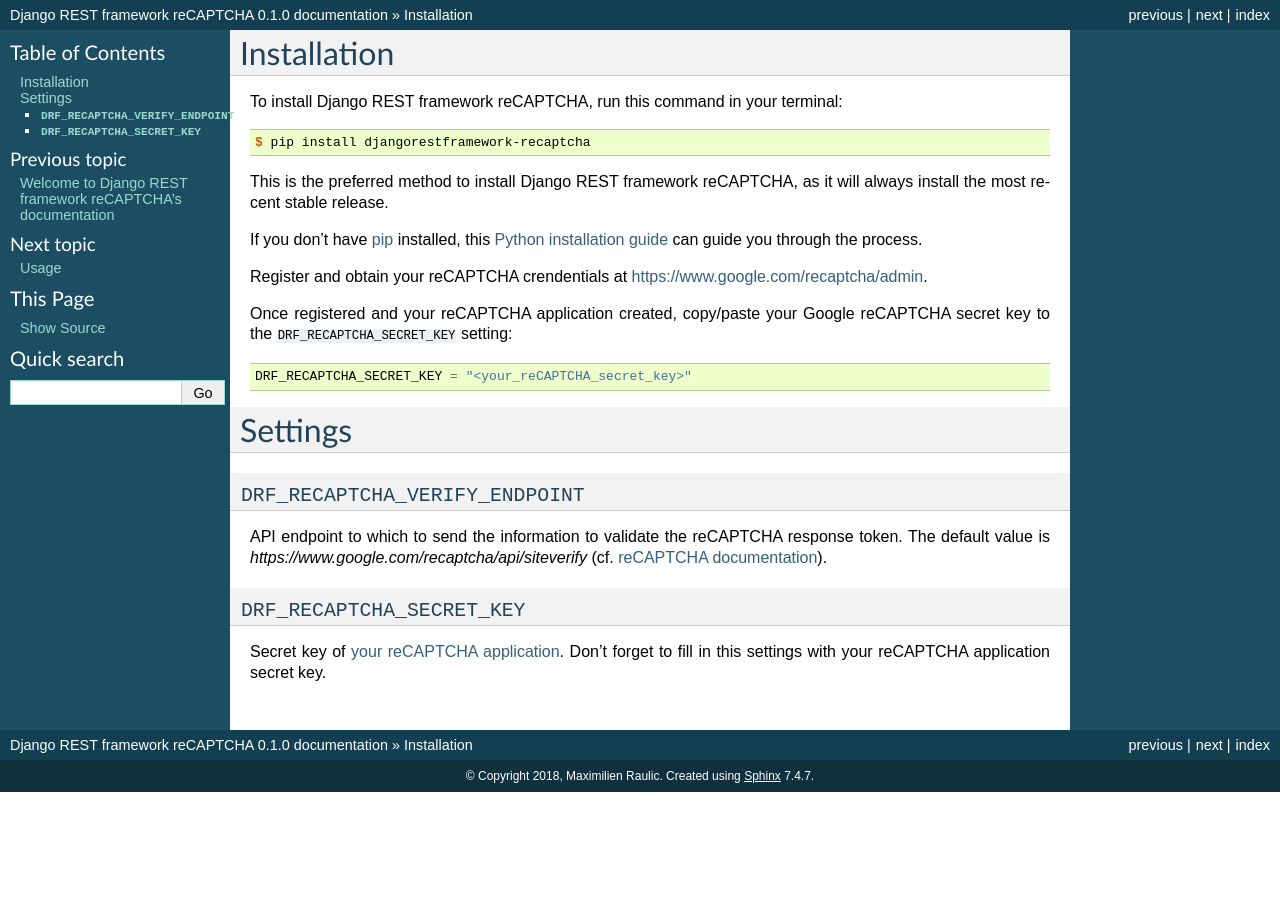
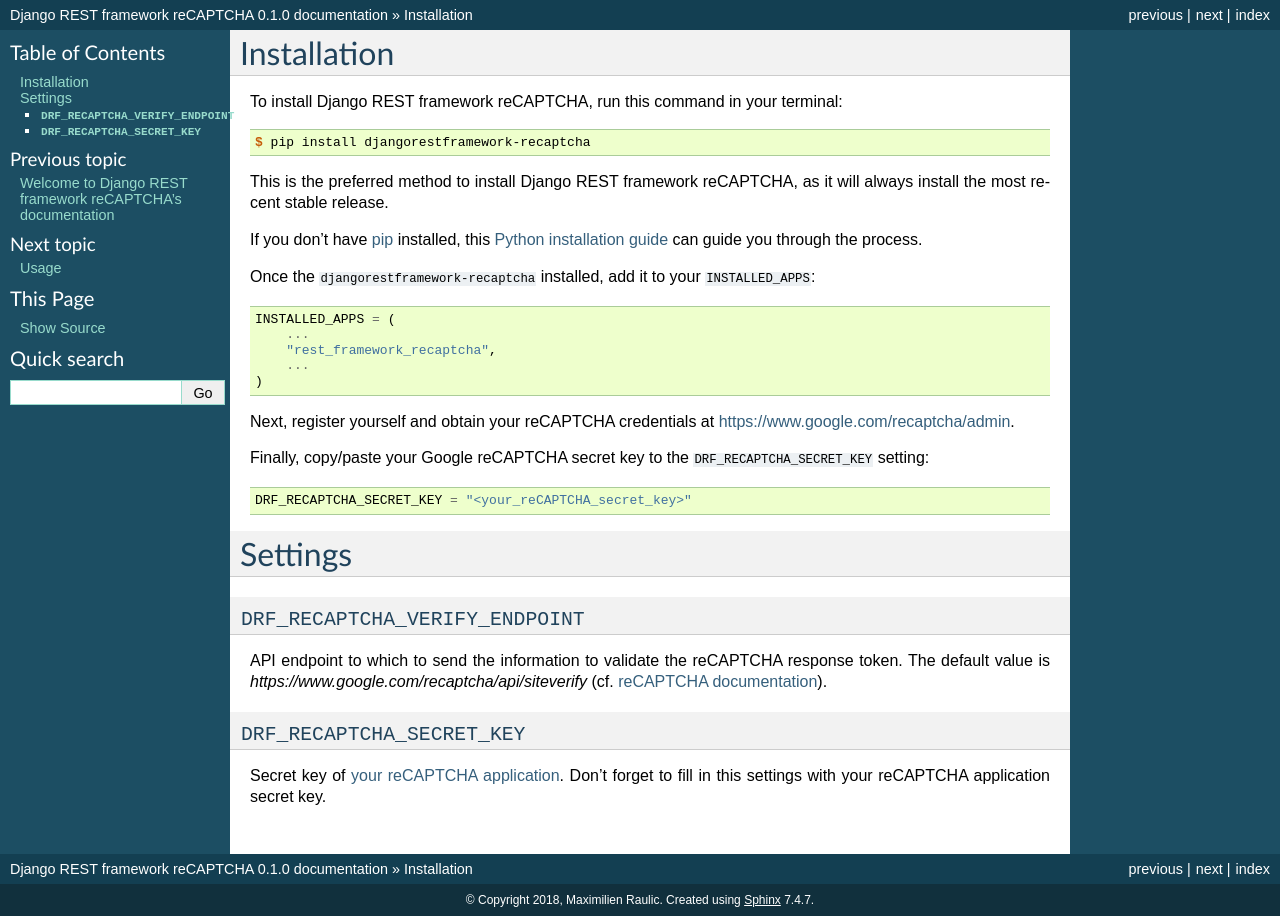
Before and after one commit to Maximilien-R/django-rest-framework-recaptcha, a Sphinx documentation site: the page built from docs/installation.rst, in a window 1280 px wide. Built offline with Sphinx 7.4.7, drawn with Linux system fonts in a browser that asks for light colours.

Commit message:
chore(docs): improve installation documentation

```diff
--- a/docs/installation.rst
+++ b/docs/installation.rst
@@ -16,11 +16,22 @@
 .. _pip: https://pip.pypa.io
 .. _Python installation guide: http://docs.python-guide.org/en/latest/starting/installation/
 
-Register and obtain your reCAPTCHA crendentials at
+Once the ``djangorestframework-recaptcha`` installed, add it to your
+``INSTALLED_APPS``:
+
+.. code-block:: python
+
+    INSTALLED_APPS = (
+        ...
+        "rest_framework_recaptcha",
+        ...
+    )
+
+Next, register yourself and obtain your reCAPTCHA credentials at
 https://www.google.com/recaptcha/admin.
 
-Once registered and your reCAPTCHA application created, copy/paste your Google
-reCAPTCHA secret key to the ``DRF_RECAPTCHA_SECRET_KEY`` setting:
+Finally, copy/paste your Google reCAPTCHA secret key to the
+``DRF_RECAPTCHA_SECRET_KEY`` setting:
 
 .. code-block:: python
 
```
Also changed, not shown: README.rst (+14 -3 lines).
